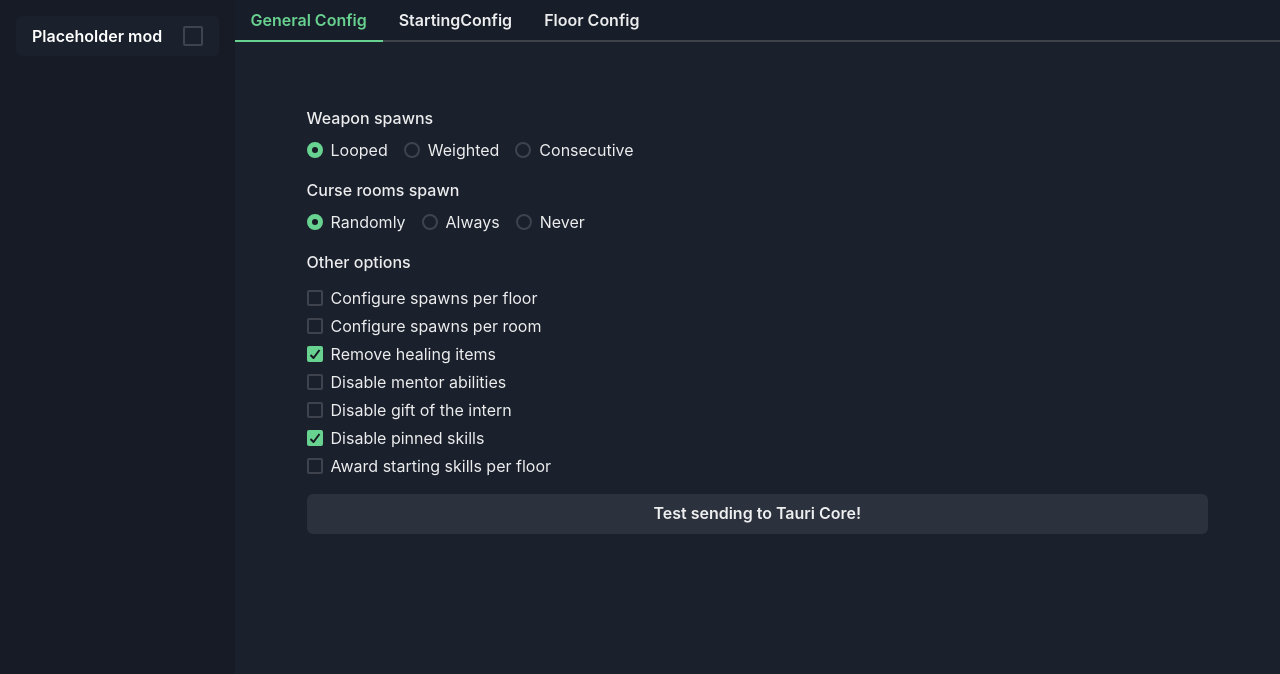
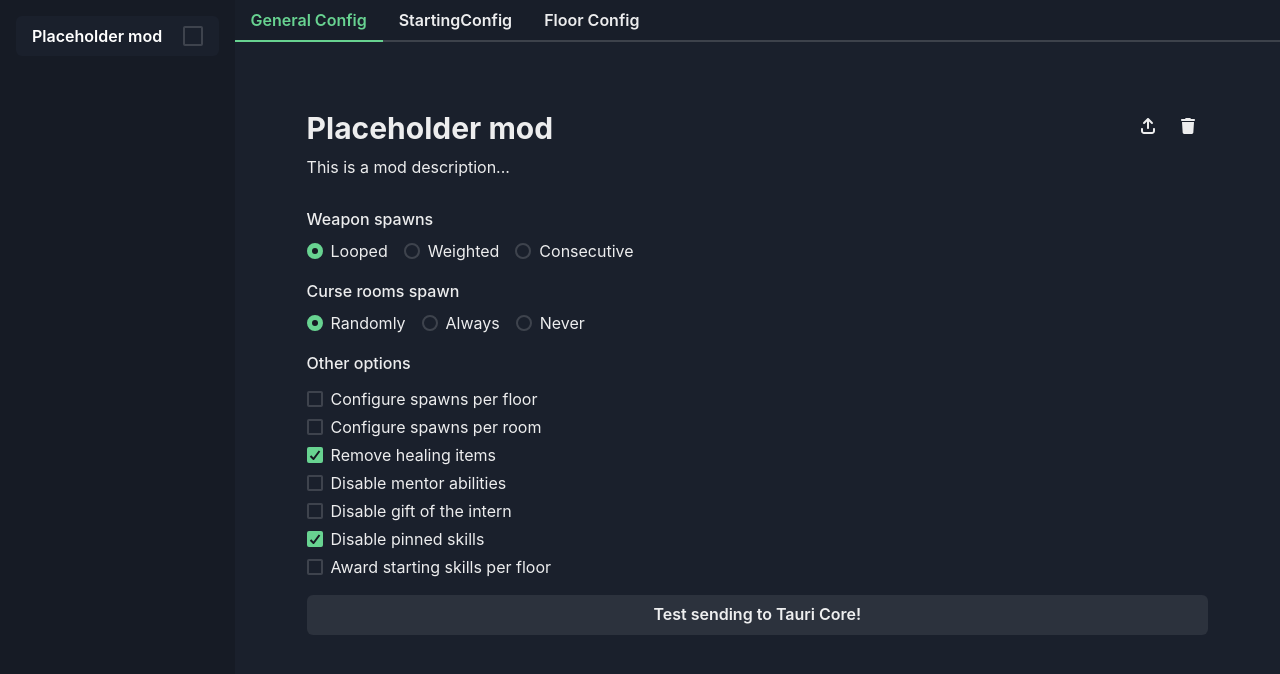
Before and after one commit to franomai/cornercutter, a React (Vite) app in the folder frontend/: page / in a window 1280 px wide. Shown: the top 674 px of the page. Built offline with nearby package versions, Linux system fonts and the light colour scheme.

Commit message:
#10 Render mod info and mod action buttons

```diff
--- a/frontend/src/App.tsx
+++ b/frontend/src/App.tsx
@@ -12,6 +12,7 @@ import StartingConfigTab from './components/tabs/StartingConfigTab';
 import TabData from './types/TabData';
 import ModList from './components/mods/ModList';
 import './App.css';
+import ContentContainer from './components/tabs/ContentContainer';
 
 function App() {
     const dispatch = useDispatch();
--- a/frontend/src/components/tabs/generalconfig/GeneralConfigTab.tsx
+++ b/frontend/src/components/tabs/generalconfig/GeneralConfigTab.tsx
@@ -1,15 +1,33 @@
-import { FC, useState } from 'react';
-import { Button, Checkbox, FormLabel, Radio, RadioGroup, Stack } from '@chakra-ui/react';
+import { FC, ReactNode, useState } from 'react';
+import {
+    Box,
+    Button,
+    Checkbox,
+    Flex,
+    FormLabel,
+    Icon,
+    IconButton,
+    Radio,
+    RadioGroup,
+    Stack,
+    Text,
+} from '@chakra-ui/react';
 import Configuration, { CurseSpawnType, SpawnType, Options } from '../../../types/Configuration';
 import { invoke } from '@tauri-apps/api';
 import { convertKeysToSnakeCase } from '../../../utility/Utils';
 import useConfigContext from '../../../context/ConfigContext';
 import { optionsHasFlag, setOptionFlag } from '../../../utility/ConfigHelpers';
 import ContentContainer from '../ContentContainer';
+import { useSelector } from 'react-redux';
+import { getSelectedMod } from '../../../redux/slices/mod';
+import { faArrowUpFromBracket, faTrash } from '@fortawesome/free-solid-svg-icons';
+import { FontAwesomeIcon } from '@fortawesome/react-fontawesome';
 
 const GeneralConfigTab: FC = () => {
     const [response, setResponse] = useState<string>('');
     const [config, setConfig] = useConfigContext();
+
+    const selectedMod = useSelector(getSelectedMod);
 
     function setConfigOption(flag: Options, isSet: boolean) {
         setConfig((config) => {
@@ -24,8 +42,37 @@ const GeneralConfigTab: FC = () => {
         setResponse(res);
     }
 
+    function renderActionButtons(): ReactNode {
+        return (
+            <Box>
+                <IconButton
+                    variant="ghost"
+                    title="Export mod config code"
+                    aria-label="Export mod config code"
+                    icon={<FontAwesomeIcon icon={faArrowUpFromBracket} />}
+                />
+                <IconButton
+                    variant="ghost"
+                    title="Delete mod"
+                    aria-label="Delete mod"
+                    icon={<FontAwesomeIcon icon={faTrash} />}
+                />
+            </Box>
+        );
+    }
+
     return (
         <ContentContainer>
+            <Stack spacing={7}>
+                <Stack spacing={1}>
+                    <Flex direction="row" justifyContent="space-between">
+                        <Text fontSize="3xl" fontWeight="bold">
+                            {selectedMod?.info.name}
+                        </Text>
+                        {renderActionButtons()}
+                    </Flex>
+                    <Text>{selectedMod?.info.description}</Text>
+                </Stack>
                 <Stack spacing={4}>
                     <div>
                         <FormLabel>Weapon spawns</FormLabel>
@@ -101,6 +148,7 @@ const GeneralConfigTab: FC = () => {
                     <Button onClick={submitConfig}>Test sending to Tauri Core!</Button>
                     {response.length !== 0 && <div>{response}</div>}
                 </Stack>
+            </Stack>
         </ContentContainer>
     );
 };
```
Lines whose indentation alone changed are shown as unchanged.
